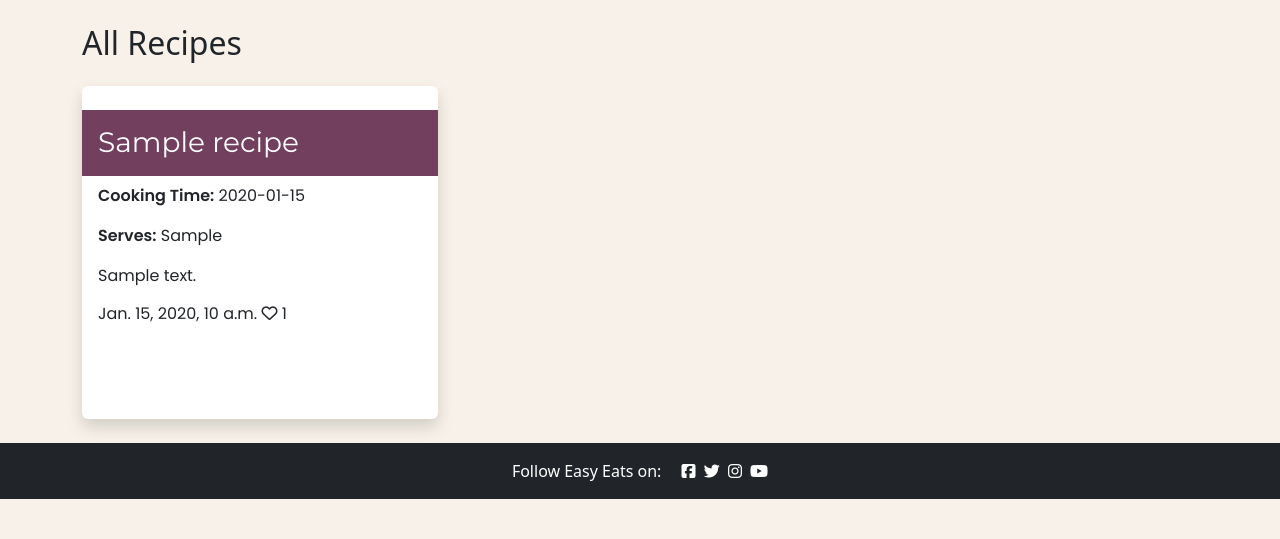
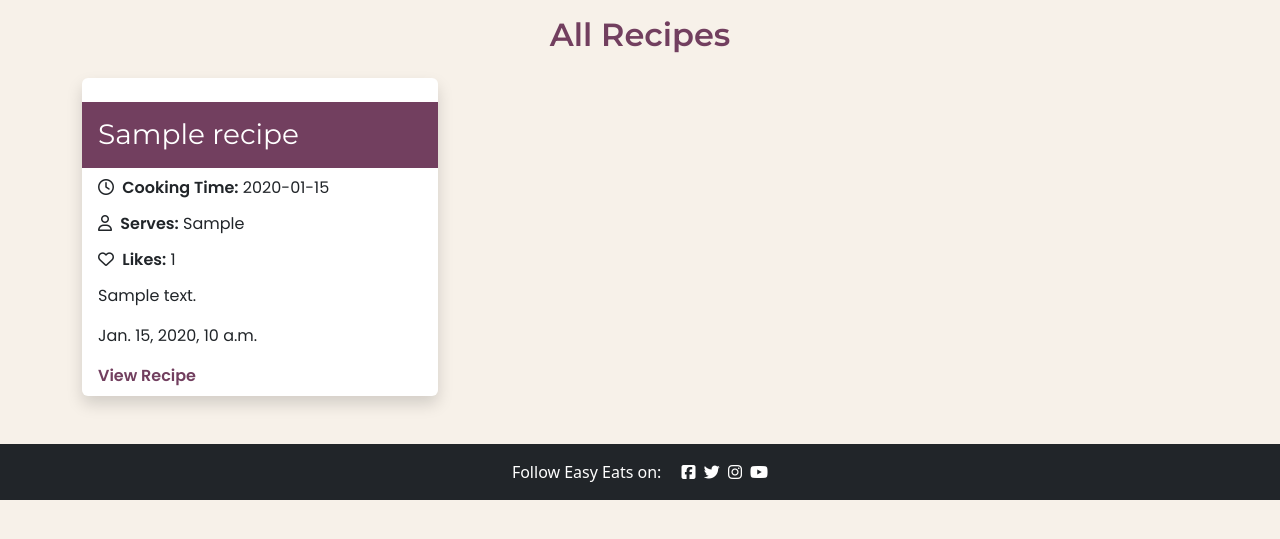
Before and after one commit to DanielleDaly/portfolio-project-4, a Django app: page /all-recipes in a window 1280 px wide. Shown: the part 75-614 px from the top of the page. Run offline with Django 3.2, Linux system fonts and the light colour scheme; tables that the repository leaves empty hold one stand-in row (values such as "Sample post"); some libraries are stand-ins or nearby versions.

Commit message:
Add css classes for styling to All Recipes

```diff
--- a/templates/all_recipes.html
+++ b/templates/all_recipes.html
@@ -3,14 +3,14 @@
 {% block content %}
 
 <div class="container">
-    <h2 class="my-4">All Recipes</h2>
+    <h2 class="mt-3 mb-4 text-center section-title">All Recipes</h2>
     <div class="row">
-        <!-- Recipe Cards -->
-        <div class="col-12">
-            <div class="row">
-                {% for recipe in recipe_list %}
-                <div class="col-4">
-                    <div class="card recipe-card mb-4 shadow">
+         <!-- Recipe Cards -->
+         <div class="col-12">
+            <div class="row mb-4">
+                {% for recipe in recipe_list|slice:":6" %}
+                <div class="col-sm-12 col-md-4">
+                    <div class="card recipe-card shadow">
                         <div class="card-body recipe-card-body">
                             <a href="{% url 'full-recipe' recipe.slug %}" class="recipe-image-link">
                                 <div class="image-container">
@@ -24,16 +24,30 @@
                             <a href="{% url 'full-recipe' recipe.slug %}" class="recipe-title-link">
                                 <h3 class="card-title">{{ recipe.title }}</h3>
                             </a>
-                            <p class="card-text"><strong>Cooking Time:</strong> {{ recipe.cooking_time }}</p>
-                            <p class="card-text"><strong>Serves:</strong> {{ recipe.serves }}</p>
-                            <p class="card-text">{{ recipe.short_description }}</p>
-                            <p class="card-text h6">{{ recipe.created_on }} <i class="fa-regular fa-heart"></i> {{ recipe.number_of_likes }}</p>
+                            <p class="card-text card-text-with-icon">
+                                <i class="fa-regular fa-clock me-1"></i> <strong>Cooking Time:</strong> {{ recipe.cooking_time }}
+                            </p>
+                            <p class="card-text card-text-with-icon">
+                                <i class="fa-regular fa-user me-1"></i> <strong>Serves:</strong> {{ recipe.serves }}
+                            </p>
+                            <p class="card-text card-text-with-icon">
+                                <i class="fa-regular fa-heart me-1"></i> <strong>Likes:</strong> {{ recipe.number_of_likes }}
+                            </p>
+                            <p class="card-text">
+                                {{ recipe.short_description }}
+                            </p>
+                            <p class="card-text py-2 mb-0 recipe-card-date">
+                                {{ recipe.created_on }}
+                            </p>
+                            <a href="{% url 'full-recipe' recipe.slug %}" class="card-text py-2 recipe-card-link">
+                                View Recipe
+                            </a>
                         </div>
                     </div>
                 </div>
                 {% if forloop.counter|divisibleby:3 %}
                 </div>
-                <div class="row">
+                <div class="row mb-4">
                 {% endif %}
                 {% endfor %}
                 </div>
@@ -46,10 +60,10 @@
     <nav aria-label="Page navigation">
         <ul class="pagination justify-content-center">
             {% if page_obj.has_previous %}
-            <li><a href="?page={{ page_obj.previous_page_number }}" class="page-link">&laquo; PREV </a></li>
+            <li><a href="?page={{ page_obj.previous_page_number }}" class="page-link btn-link">&laquo; PREV </a></li>
             {% endif %}
             {% if page_obj.has_next %}
-            <li><a href="?page={{ page_obj.next_page_number }}" class="page-link"> NEXT &raquo;</a></li>
+            <li><a href="?page={{ page_obj.next_page_number }}" class="page-link btn-link"> NEXT &raquo;</a></li>
             {% endif %}
             {% endif %}
         </ul>
```
